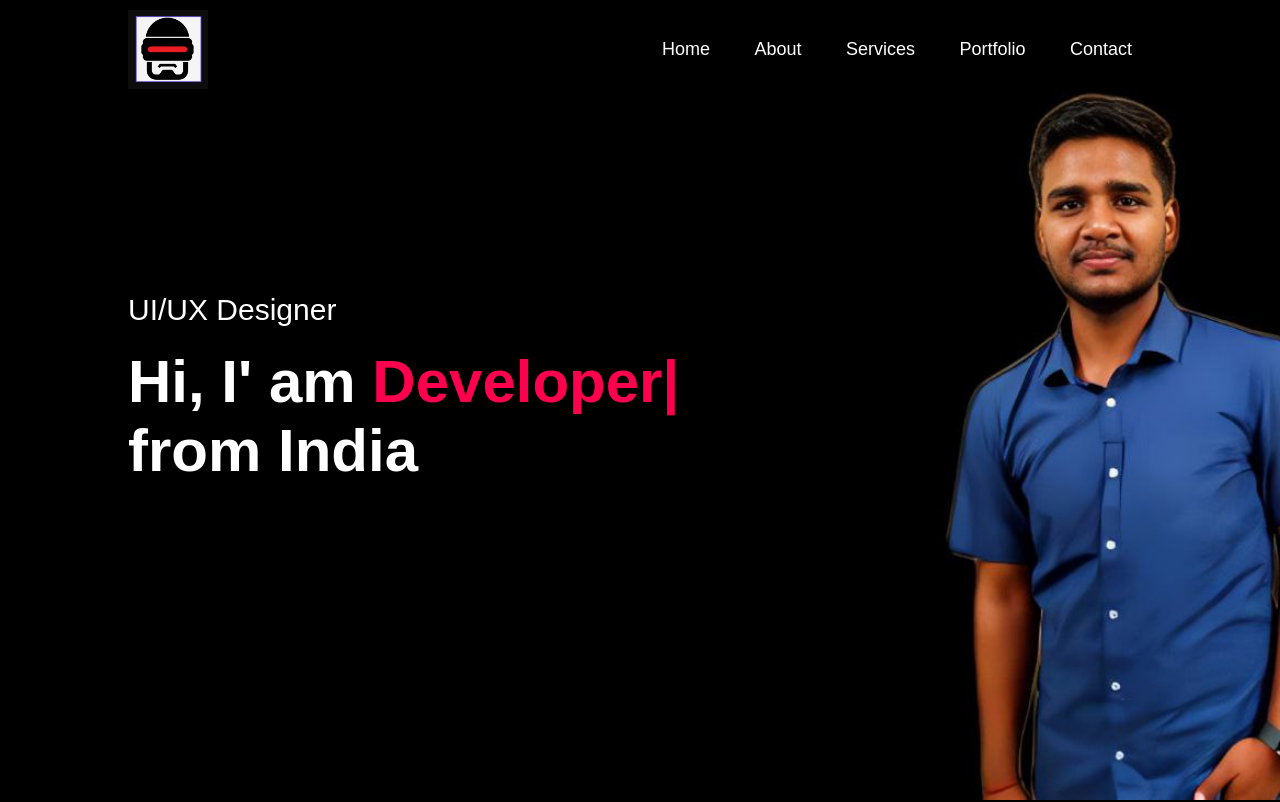
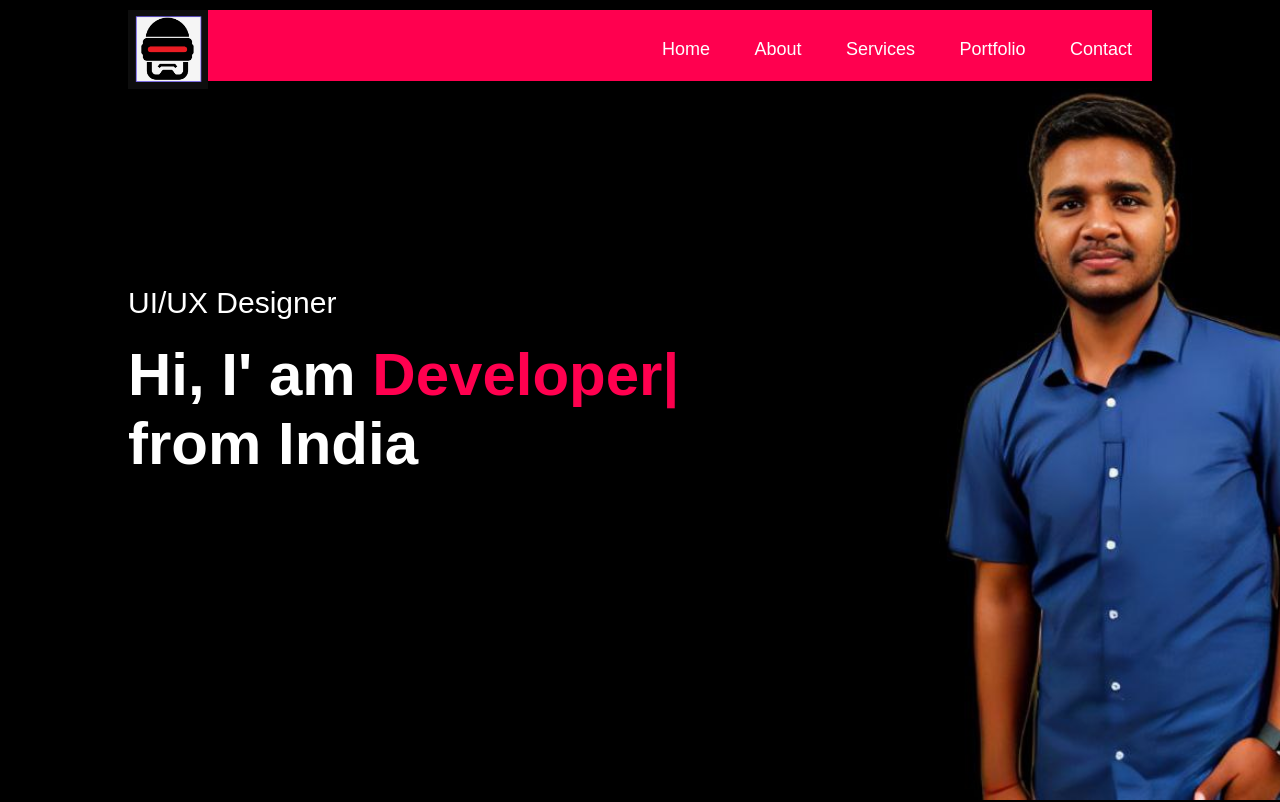
Before and after one commit to MohitLucifer/portfolio, a website: page index.html in a window 1280 px wide. Shown: the top 802 px of the page. Drawn offline with nearby package versions, Linux system fonts and the light colour scheme.

Commit message:
style changes

```diff
--- a/style1/style.css
+++ b/style1/style.css
@@ -35,6 +35,8 @@ nav {
     align-items: center;
     justify-content: space-between;
     flex-wrap: wrap;
+    background-color: #ff004f;
+    height: 71px;
 }
 
 .logo {
@@ -59,7 +61,7 @@ nav ul li a::after {
     content: '';
     width: 0;
     height: 3px;
-    background: #ff004f;
+    background: #fff;
     position: absolute;
     left: 0;
     bottom: -6px;
```
